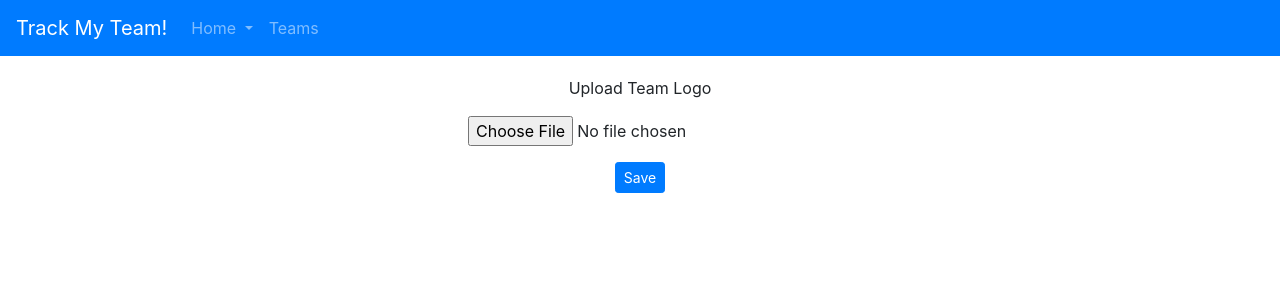
After one commit to saundesh/track-my-team, a Django app: page /player/teams/1/upload/ in a window 1280 px wide. The commit adds this page. Shown: the top 300 px of the page. Run offline with Django 3.2, Linux system fonts and the light colour scheme; some libraries are stand-ins or nearby versions.

Commit message:
redirect to page after form submits

```diff
--- a/track_my_team/website/templates/website/player-profile.html
+++ b/track_my_team/website/templates/website/player-profile.html
@@ -30,7 +30,7 @@
 
     <div style="padding-top: 100px"></div>
 
-    <a class="btn btn-primary btn-sm" href="{% url 'website:index' %}"><i class="fa fa-upload" aria-hidden="true"></i> Add Avatar</a>
+    <a class="btn btn-primary btn-sm" href="{% url 'website:index' %}"><i class="fa fa-upload" aria-hidden="true"></i> Upload Avatar</a>
     <a class="btn btn-primary btn-sm" href="{% url 'website:index' %}"><i class="fa fa-pencil-square-o" aria-hidden="true"></i> Edit Profile</a>
     <a class="btn btn-primary btn-sm" href="{% url 'website:delete-player' player.team.id player.id %}"><i class="fa fa-trash-o" aria-hidden="true"></i> Delete</a>
 </div>
--- a/track_my_team/website/templates/website/team-profile.html
+++ b/track_my_team/website/templates/website/team-profile.html
@@ -38,7 +38,7 @@
 
     <a class="btn btn-primary btn-sm" href="{% url 'website:team-roster' team.id %}"><i class="fa fa-users" aria-hidden="true"></i> Roster</a>
     <a class="btn btn-primary btn-sm" href="{% url 'website:team-events' team.id %}"><i class="fa fa-calendar-o" aria-hidden="true"></i> Events</a>
-    <a class="btn btn-primary btn-sm" href="{% url 'website:index' %}"><i class="fa fa-upload" aria-hidden="true"></i> Add Avatar</a>
+    <a class="btn btn-primary btn-sm" href="{% url 'website:upload-team-logo' team.id %}"><i class="fa fa-upload" aria-hidden="true"></i> Upload Logo</a>
     <a class="btn btn-primary btn-sm" href="{% url 'website:index' %}"><i class="fa fa-pencil-square-o" aria-hidden="true"></i> Edit Profile</a>
     <a class="btn btn-primary btn-sm" href="{% url 'website:delete-team' team.id %}"><i class="fa fa-trash-o" aria-hidden="true"></i> Delete</a>
 </div>
--- a/track_my_team/website/templates/website/team-roster.html
+++ b/track_my_team/website/templates/website/team-roster.html
@@ -11,7 +11,8 @@
             {% for player in roster %}
                 <div class="col">
                     <a href="/player/teams/{{ player.team.id }}/roster/{{ player.id }}"><img src="{{ player.avatar.url }}" width=200 height=200 style="padding: 5px" /></a><br>
-                    #{{ player.number }} {{ player.first_name }} {{ player.last_name }}
+                    {{ player.first_name }} {{ player.last_name }}<br>
+                    #{{ player.number }}
                     <div style="padding-top: 5px"></div>
                 </div>
                 {% if forloop.counter|divisibleby:"3" and not forloop.last %}
--- /dev/null
+++ b/track_my_team/website/templates/website/upload-team-logo.html
@@ -0,0 +1,19 @@
+{% extends 'website/header.html' %}
+
+{% block title %} Upload Logo {% endblock %}
+
+{% block body %}
+<div class="container text-center" style="padding-top: 20px">
+    <p>Upload Team Logo</p>
+    <form action="" method="post">
+        {% csrf_token %}
+        <div class="form-group">
+            <div class="col-sm">
+                <input type="file" name="avatar" required>
+            </div>
+        </div>
+
+        <button type="submit" class="btn btn-primary btn-sm">Save</button>
+    </form>
+</div>
+{% endblock %}
--- a/track_my_team/website/urls.py
+++ b/track_my_team/website/urls.py
@@ -15,13 +15,18 @@ urlpatterns = [
     url(r'^player/teams/$', views.team_list, name='team-list'),
     url(r'^player/teams/create/$', views.create_team, name='create-team'),
     url(r'^player/teams/(?P<team_id>[0-9]+)/$', views.team_profile, name='team-profile'),
+    url(r'^player/teams/(?P<team_id>[0-9]+)/upload/$', views.upload_team_logo, name='upload-team-logo'),
+    # url(r'^player/teams/(?P<team_id>[0-9]+)/edit/$', views.edit_team, name='edit-team'),
     url(r'^player/teams/(?P<team_id>[0-9]+)/delete/$', views.delete_team, name='delete-team'),
     url(r'^player/teams/(?P<team_id>[0-9]+)/roster/$', views.team_roster, name='team-roster'),
     url(r'^player/teams/roster/create/$', views.create_roster, name='create-roster'),
     url(r'^player/teams/(?P<team_id>[0-9]+)/roster/(?P<player_id>[0-9]+)/$', views.player_profile, name='player-profile'),
+    # url(r'^player/teams/(?P<team_id>[0-9]+)/roster/(?P<player_id>[0-9]+)/upload/$', views.upload_player_avatar, name='upload-player-avatar'),
+    # url(r'^player/teams/(?P<team_id>[0-9]+)/roster/(?P<player_id>[0-9]+)/edit/$', views.edit_player, name='edit-player'),
     url(r'^player/teams/(?P<team_id>[0-9]+)/roster/(?P<player_id>[0-9]+)/delete/$', views.delete_player, name='delete-player'),
     url(r'^player/teams/(?P<team_id>[0-9]+)/events/$', views.team_event, name='team-events'),
     url(r'^player/teams/events/create/$', views.create_event, name='create-event'),
     url(r'^player/teams/(?P<team_id>[0-9]+)/events/(?P<event_id>[0-9]+)/$', views.event_details, name='event-details'),
+    # url(r'^player/teams/(?P<team_id>[0-9]+)/events/(?P<event_id>[0-9]+)/edit/$', views.edit_event, name='edit-event'),
     url(r'^player/teams/(?P<team_id>[0-9]+)/events/(?P<event_id>[0-9]+)/delete/$', views.delete_event, name='delete-event')
 ] + static(settings.MEDIA_URL, document_root=settings.MEDIA_ROOT)
--- a/track_my_team/website/views.py
+++ b/track_my_team/website/views.py
@@ -3,14 +3,19 @@ from __future__ import unicode_literals
 
 # Create your views here.
 from django.http import HttpResponse
+from django.http import HttpResponseRedirect
 from django.shortcuts import render, get_object_or_404
 
 from .forms import UserForm, TeamForm, PlayerForm, EventForm
 from .models import User, Team, Player, Event
 
+### HOME PAGE
+
 # Routes to the welcome homepage.
 def index(request):
     return render(request, 'website/home.html')
+
+### USER REGISTRATION: SIGNUP AND LOGIN
 
 # Routes to the page for users to create an account.
 def signup(request):
@@ -18,11 +23,13 @@ def signup(request):
         form = UserForm(request.POST)
         if form.is_valid():
             form.save()
-    return render(request, 'website/signup.html', {'form': UserForm()})
+    return render(request, 'website/signup.html', { "form": UserForm() })
 
 # Routes to the page for users to log into their account.
 def login(request):
     return render(request, 'website/login.html')
+
+### USER TYPE: CAPTAIN OR PLAYER
 
 # Routes to the page for team captains, he/she can create a team or team roster.
 def captain(request):
@@ -32,24 +39,44 @@ def captain(request):
 def player(request):
     return render(request, 'website/player.html')
 
+### TEAM: CREATE, VIEW, EDIT, DELETE
+
 # Routes to the page for team captains to create a team profile.
 def create_team(request):
     if request.method == 'POST':
         form = TeamForm(request.POST, request.FILES)
         if form.is_valid():
             form.save()
-    return render(request, 'website/create-team.html', {'form': TeamForm()})
+        return HttpResponseRedirect('/player/teams/')
+    return render(request, 'website/create-team.html', { "form": TeamForm() })
 
 # Routes to the page for players to view a list of their teams.
 def team_list(request):
     teams = Team.objects.all()
-    all_teams = { "teams": teams }
-    return render(request, 'website/team-list.html', all_teams)
+    return render(request, 'website/team-list.html', { "teams": teams })
 
 # Routes to the page for players to view each team profile.
 def team_profile(request, team_id):
     team = get_object_or_404(Team, pk=team_id)
     return render(request, 'website/team-profile.html', { "team": team })
+
+# Routes to the page for team captains to upload a team logo.
+def upload_team_logo(request, team_id):
+    if request.method == 'POST':
+        form = TeamForm(request.POST, request.FILES)
+        if form.is_valid():
+            team = Team.objects.get(pk=team_id)
+            team.avatar = request.FILES['avatar']
+            print(team.avatar)
+            form = TeamForm(request.POST, instance=team)
+            form.save()
+        return HttpResponseRedirect('/player/teams/' + team_id)
+    return render(request, 'website/upload-team-logo.html', { "form": TeamForm() })
+
+# Routes to the page for team captains to edit the team profile.
+def edit_team(request, team_id):
+    team = Team.objects.get(pk=team_id)
+    return render(request, 'website/team-list.html', { "team": team })
 
 # Routes to the list of teams page with specified team deleted.
 def delete_team(request, team_id):
@@ -58,26 +85,40 @@ def delete_team(request, team_id):
     teams = Team.objects.all()
     return render(request, 'website/team-list.html', { "teams": teams })
 
+### PLAYER: CREATE, VIEW, EDIT, DELETE
+
 # Routes to the page for team captains to create a team roster.
 def create_roster(request):
     if request.method == 'POST':
         form = PlayerForm(request.POST, request.FILES)
         if form.is_valid():
             form.save()
-    return render(request, 'website/create-roster.html', {'form': PlayerForm()})
+        return HttpResponseRedirect('/player/teams/' + request.POST['team'] + '/roster/')
+    return render(request, 'website/create-roster.html', { "form": PlayerForm() })
 
 # Routes to the page for players to view their team rosters.
 def team_roster(request, team_id):
     team = get_object_or_404(Team, pk=team_id)
     players = Player.objects.filter(team=team_id).order_by('number')
-    all_players = { "roster": players }
-    return render(request, 'website/team-roster.html', all_players)
+    return render(request, 'website/team-roster.html', { "roster": players })
 
 # Routes to the page for players to view each player profile.
 def player_profile(request, team_id, player_id):
     team = get_object_or_404(Team, pk=team_id)
     player = get_object_or_404(Player, pk=player_id)
     return render(request, 'website/player-profile.html', { "player": player })
+
+# Routes to the page for players to upload a profile picture.
+def upload_player_avatar(request, team_id, player_id):
+    team = get_object_or_404(Team, pk=team_id)
+    player = Player.objects.get(pk=player_id)
+    return render(request, 'website/index.html', { "player": player })
+
+# Routes to the page for players to edit their profile.
+def edit_player(request, team_id, player_id):
+    team = get_object_or_404(Team, pk=team_id)
+    player = Player.objects.get(pk=player_id)
+    return render(request, 'website/index.html', { "player": player })
 
 # Routes to the team roster page with specified player deleted.
 def delete_player(request, team_id, player_id):
@@ -87,26 +128,34 @@ def delete_player(request, team_id, player_id):
     players = Player.objects.filter(team=team_id).order_by('number')
     return render(request, 'website/team-roster.html', { "roster": players })
 
+### EVENT: CREATE, VIEW, EDIT, DELETE
+
 # Routes to the page for team captains to create a team roster.
 def create_event(request):
     if request.method == 'POST':
         form = EventForm(request.POST)
         if form.is_valid():
             form.save()
-    return render(request, 'website/create-event.html', {'form': EventForm()})
+        return HttpResponseRedirect('/player/teams/' + request.POST['team'] + '/events/')
+    return render(request, 'website/create-event.html', { "form": EventForm() })
 
 # Routes to the page for players, he/she can view their team events.
 def team_event(request, team_id):
     team = get_object_or_404(Team, pk=team_id)
     events = Event.objects.filter(team=team_id).order_by('date')
-    all_events = { "events": events }
-    return render(request, 'website/team-event.html', all_events)
+    return render(request, 'website/team-event.html', { "events": events })
 
 # Routes to the page for players, he/she can view details for each team event.
 def event_details(request, team_id, event_id):
     team = get_object_or_404(Team, pk=team_id)
     event = get_object_or_404(Event, pk=event_id)
     return render(request, 'website/event-details.html', { "event": event })
+
+# Routes to the page for team captains to edit their profile.
+def edit_event(request, team_id, event_id):
+    team = get_object_or_404(Team, pk=team_id)
+    event = Event.objects.get(pk=event_id)
+    return render(request, 'website/index.html', { "event": event })
 
 # Routes to the event page with specified event deleted.
 def delete_event(request, team_id, event_id):
```
Also changed, not shown: track_my_team/db.sqlite3.
